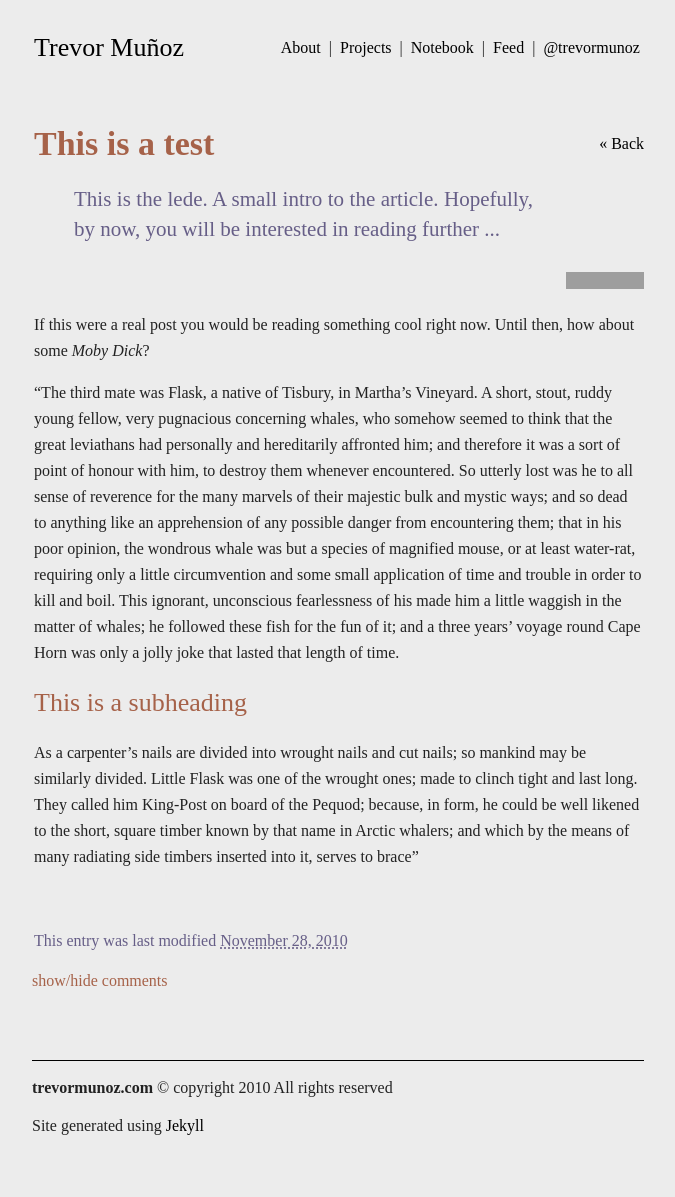
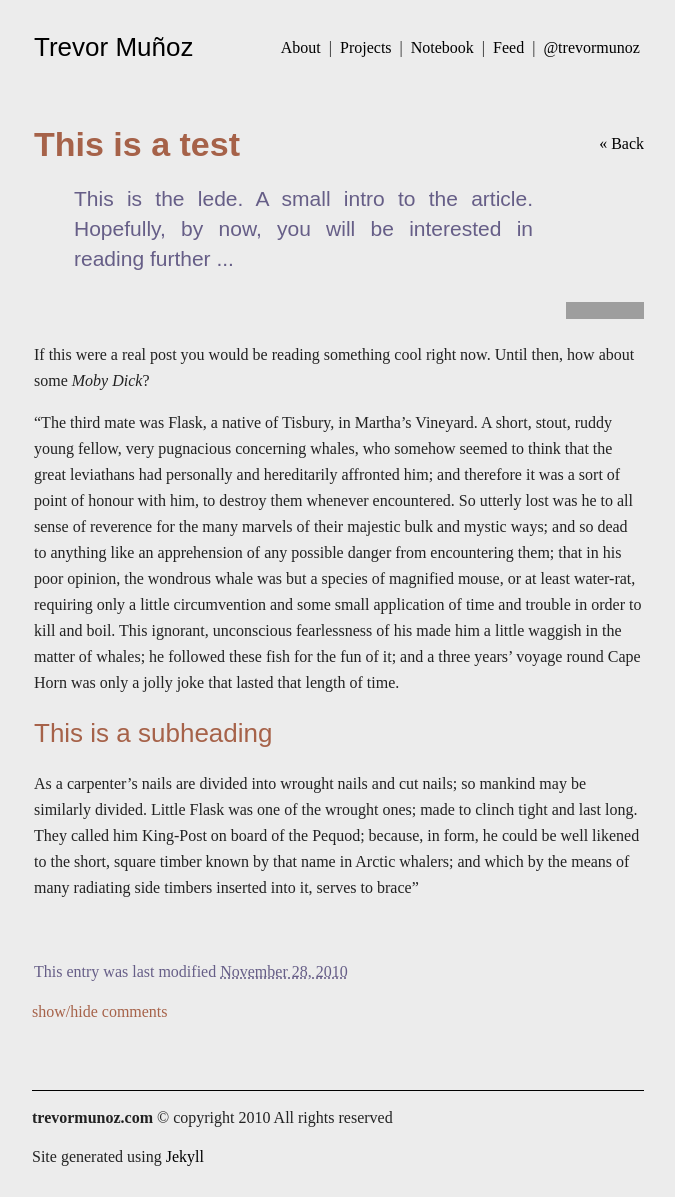
Before and after one commit to trevormunoz/calling-card, a Jekyll site: the page built from notebook/_posts/2010-11-25-this-is-a-test.md, in a window 1280 px wide. Shown: the whole page, without its empty margins (302-977 px from the left). Built offline with Jekyll 4.4.1, drawn with Linux system fonts in a browser that asks for light colours; nearby versions of some CDN libraries; library files that are not in the unit come from our copies; Markdown is read by kramdown in place of the engine named in the settings; comment, search, counter and statistics services are not loaded; before the commit the page ends 1167 px from its top, so only the background shows below that; grey boxes are pictures that could not be loaded.

```diff
--- a/about/index.html
+++ b/about/index.html
@@ -6,7 +6,9 @@ title: About Trevor
 <div class="content">
 	<h2>About Trevor</h2>
 	<p>I am a second-year master's student at the <a href="http://www.lis.illinois.edu/" target="_blank">Graduate School of Library and Information Science</a>, University of Illinois, Urbana-Champaign.</p>
-	<p>My background is in Digital Humanities and I mostly work on problems related to data curation for (digital) humanities research.</p>
+	<p>My background is in Digital Humanities. I completed a master's degree in Digital Humanities at the <a href="http://www.kcl.ac.uk/schools/humanities/depts/cch" target="_blank">Centre for Computing in the Humanities</a>, King's College London, in 2009. While at King's I focused mainly on electronic publishing and digital literary studies though I have since worked on a number of digital history projects as well. I graduated from <a href="http://harvard.edu/" target="_blank">Harvard University</a> with a bachelor's degree in English in 2005.</p>
+
+	<p>My current research centers on data curation for (digital) humanities research.</p>
 
 	<p>Information about projects I've worked on can be found <a href="/projects/">here</a>.</p>
 
--- a/css/main.css
+++ b/css/main.css
@@ -8,7 +8,7 @@ body {
 }
 body a {
   text-decoration: none;
-  font-family: "ff-tisa-web-pro-1", "ff-tisa-web-pro-2";
+  font-family: "ff-tisa-web-pro-1", "ff-tisa-web-pro-2", serif;
   color: #a66249;
 }
 body a:visited { color: #665e87; }
@@ -21,7 +21,7 @@ body a:hover {
   border-top-width: 0px;
   border-style: dotted;
 }
-body p { font-family: "ff-tisa-web-pro-1", "ff-tisa-web-pro-2"; }
+body p { font-family: "ff-tisa-web-pro-1", "ff-tisa-web-pro-2", serif; }
 body .title_group header {
   float: left;
   width: 33%;
@@ -29,7 +29,7 @@ body .title_group header {
   padding-left: 2px;
 }
 body .title_group header a {
-  font-family: "p22-underground-1", "p22-underground-2";
+  font-family: "p22-underground-1", "p22-underground-2", sans-serif;
   font-size: 1.625em;
   font-weight: 100;
   color: #000000;
@@ -37,12 +37,12 @@ body .title_group header a {
 body .title_group nav {
   float: left;
   width: 66%;
-  font-family: "ff-tisa-web-pro-1", "ff-tisa-web-pro-2";
+  font-family: "ff-tisa-web-pro-1", "ff-tisa-web-pro-2", serif;
   line-height: 69px;
   text-align: right;
 }
 body .title_group nav a {
-  font-family: "ff-tisa-web-pro-1", "ff-tisa-web-pro-2";
+  font-family: "ff-tisa-web-pro-1", "ff-tisa-web-pro-2", serif;
   color: #000000;
 }
 body .title_group nav .sep { padding: 0 4px; }
@@ -60,7 +60,7 @@ body .site .wrapper {
 body .site .wrapper .splash {
   display: block;
   margin-top: 120px;
-  font-family: "p22-underground-1", "p22-underground-2";
+  font-family: "p22-underground-1", "p22-underground-2", sans-serif;
   font-size: 1.625em;
   line-height: 1.4em;
   min-height: 400px;
@@ -71,7 +71,7 @@ body .site .wrapper .splash p {
 }
 body .site .wrapper .splash p a {
   text-decoration: none;
-  font-family: "ff-tisa-web-pro-1", "ff-tisa-web-pro-2";
+  font-family: "ff-tisa-web-pro-1", "ff-tisa-web-pro-2", serif;
 }
 body .site .wrapper .content {
   margin-top: 120px;
@@ -79,7 +79,7 @@ body .site .wrapper .content {
   min-height: 400px;
 }
 body .site .wrapper .content h2 {
-  font-family: "p22-underground-1", "p22-underground-2";
+  font-family: "p22-underground-1", "p22-underground-2", sans-serif;
   font-size: 2.125em;
   font-weight: 600;
   font-style: normal;
@@ -89,11 +89,11 @@ body .site .wrapper .content h2 {
 body .site .wrapper .content .home {
   float: right;
   text-decoration: none;
-  font-family: "ff-tisa-web-pro-1", "ff-tisa-web-pro-2";
+  font-family: "ff-tisa-web-pro-1", "ff-tisa-web-pro-2", serif;
   color: #000000;
 }
 body .site .wrapper .content .pubSection {
-  font-family: "ff-tisa-web-pro-1", "ff-tisa-web-pro-2";
+  font-family: "ff-tisa-web-pro-1", "ff-tisa-web-pro-2", serif;
   font-weight: 400;
   font-style: italic;
   font-size: 1.625em;
@@ -101,7 +101,7 @@ body .site .wrapper .content .pubSection {
 }
 body .site .wrapper .content h4 {
   display: block;
-  font-family: "ff-tisa-web-pro-1", "ff-tisa-web-pro-2";
+  font-family: "ff-tisa-web-pro-1", "ff-tisa-web-pro-2", serif;
   font-weight: 400;
   font-style: normal;
   font-size: 1.3125em;
@@ -110,16 +110,16 @@ body .site .wrapper .content h4 {
 }
 body .site .wrapper .content .citation {
   padding-left: 2px;
-  font-family: "ff-tisa-web-pro-1", "ff-tisa-web-pro-2";
+  font-family: "ff-tisa-web-pro-1", "ff-tisa-web-pro-2", serif;
 }
 body .site .wrapper .content p {
   padding-left: 2px;
-  font-family: "ff-tisa-web-pro-1", "ff-tisa-web-pro-2";
+  font-family: "ff-tisa-web-pro-1", "ff-tisa-web-pro-2", serif;
   line-height: 1.625em;
 }
 body .site .wrapper .content p a {
   text-decoration: none;
-  font-family: "ff-tisa-web-pro-1", "ff-tisa-web-pro-2";
+  font-family: "ff-tisa-web-pro-1", "ff-tisa-web-pro-2", serif;
 }
 body .site .wrapper .content .tba {
   float: right;
@@ -141,20 +141,20 @@ body .site .wrapper .content .projectList .infoBox {
 #next1, #next2, #next3 { background-color: #2a5e8c; }
 body .site .wrapper .content .projectList .infoBox time {
   display: block;
-  font-family: "p22-underground-1", "p22-underground-2";
+  font-family: "p22-underground-1", "p22-underground-2", sans-serif;
   font-weight: 100;
   color: #000000;
 }
 body .site .wrapper .content .projectList .infoBox span {
   display: block;
   text-align: left;
-  font-family: "ff-tisa-web-pro-1", "ff-tisa-web-pro-2";
+  font-family: "ff-tisa-web-pro-1", "ff-tisa-web-pro-2", serif;
   color: #ffffff;
 }
 body .site .wrapper .content .projectList .infoBox span a {
   display: block;
   text-align: left;
-  font-family: "p22-underground-1", "p22-underground-2";
+  font-family: "p22-underground-1", "p22-underground-2", sans-serif;
   font-weight: 400;
   color: #ffffff;
 }
@@ -165,22 +165,22 @@ body .site .wrapper .content .projectList .infoBox .projectRole {
 body .site .wrapper .content .projectDetail { min-height: 360px; }
 body .site .wrapper .post .timestamp { margin-top: 3.625em; }
 body .site .wrapper .post .timestamp p {
-  font-family: "ff-tisa-web-pro-1", "ff-tisa-web-pro-2";
+  font-family: "ff-tisa-web-pro-1", "ff-tisa-web-pro-2", serif;
   color: #665e87;
 }
 body .site .wrapper .post p.timestamp abbr {
-  font-family: "ff-tisa-web-pro-1", "ff-tisa-web-pro-2";
+  font-family: "ff-tisa-web-pro-1", "ff-tisa-web-pro-2", serif;
   color: #665e87;
 }
 body .site .wrapper .content ul { padding-left: 100px; }
 body .site .wrapper .content ul li { list-style-type: none; }
 body .site .wrapper .content ul li .dateString {
-  font-family: "ff-tisa-web-pro-1", "ff-tisa-web-pro-2";
+  font-family: "ff-tisa-web-pro-1", "ff-tisa-web-pro-2", serif;
   color: #000000;
 }
 body .site .wrapper .content ul li a {
   text-decoration: none;
-  font-family: "ff-tisa-web-pro-1", "ff-tisa-web-pro-2";
+  font-family: "ff-tisa-web-pro-1", "ff-tisa-web-pro-2", serif;
 }
 body .site .wrapper .content ul li a:visited { color: #665e87; }
 body .site .wrapper .post {
@@ -190,7 +190,7 @@ body .site .wrapper .post {
 }
 body .site .wrapper .post h2 {
   width: 100%;
-  font-family: "p22-underground-1", "p22-underground-2";
+  font-family: "p22-underground-1", "p22-underground-2", sans-serif;
   font-weight: 600;
   font-size: 2.125em;
   font-style: normal;
@@ -199,7 +199,7 @@ body .site .wrapper .post h2 {
 }
 body .site .wrapper .post h3 {
   width: 100%;
-  font-family: "p22-underground-1", "p22-underground-2";
+  font-family: "p22-underground-1", "p22-underground-2", sans-serif;
   font-weight: 400;
   font-size: 1.625em;
   font-style: normal;
@@ -209,7 +209,7 @@ body .site .wrapper .post h3 {
 body .site .wrapper .post .home {
   float: right;
   text-decoration: none;
-  font-family: "ff-tisa-web-pro-1", "ff-tisa-web-pro-2";
+  font-family: "ff-tisa-web-pro-1", "ff-tisa-web-pro-2", serif;
   color: #000000;
 }
 body .site .wrapper .post .sharing {
@@ -222,7 +222,7 @@ body .site .wrapper .post h4 {
   display: block;
   padding-left: 2em;
   width: 75%;
-  font-family: "p22-underground-1", "p22-underground-2";
+  font-family: "p22-underground-1", "p22-underground-2", sans-serif;
   font-weight: 300;
   font-style: normal;
   font-size: 1.3125em;
@@ -232,16 +232,16 @@ body .site .wrapper .post h4 {
 }
 body .site .wrapper .post p {
   padding-left: 2px;
-  font-family: "ff-tisa-web-pro-1", "ff-tisa-web-pro-2";
+  font-family: "ff-tisa-web-pro-1", "ff-tisa-web-pro-2", serif;
   line-height: 1.625em;
 }
 body .wrapper .post p a {
   text-decoration: none;
-  font-family: "ff-tisa-web-pro-1", "ff-tisa-web-pro-2";
+  font-family: "ff-tisa-web-pro-1", "ff-tisa-web-pro-2", serif;
 }
 body .wrapper .post #comment-toggle a {
   text-decoration: none;
-  font-family: "ff-tisa-web-pro-1", "ff-tisa-web-pro-2";
+  font-family: "ff-tisa-web-pro-1", "ff-tisa-web-pro-2", serif;
 }
 body .site .wrapper .post #disqus_thread { margin-top: 3.625em; }
 body .site .wrapper .footer {
@@ -255,7 +255,7 @@ body .site .wrapper .footer {
   border-left-style: none;
 }
 body .site .wrapper .footer .tool a {
-  font-family: "ff-tisa-web-pro-1", "ff-tisa-web-pro-2";
+  font-family: "ff-tisa-web-pro-1", "ff-tisa-web-pro-2", serif;
   color: #000000;
 }
 .deco {
```
Also changed, not shown: css/main.less (+29 -29 lines).
